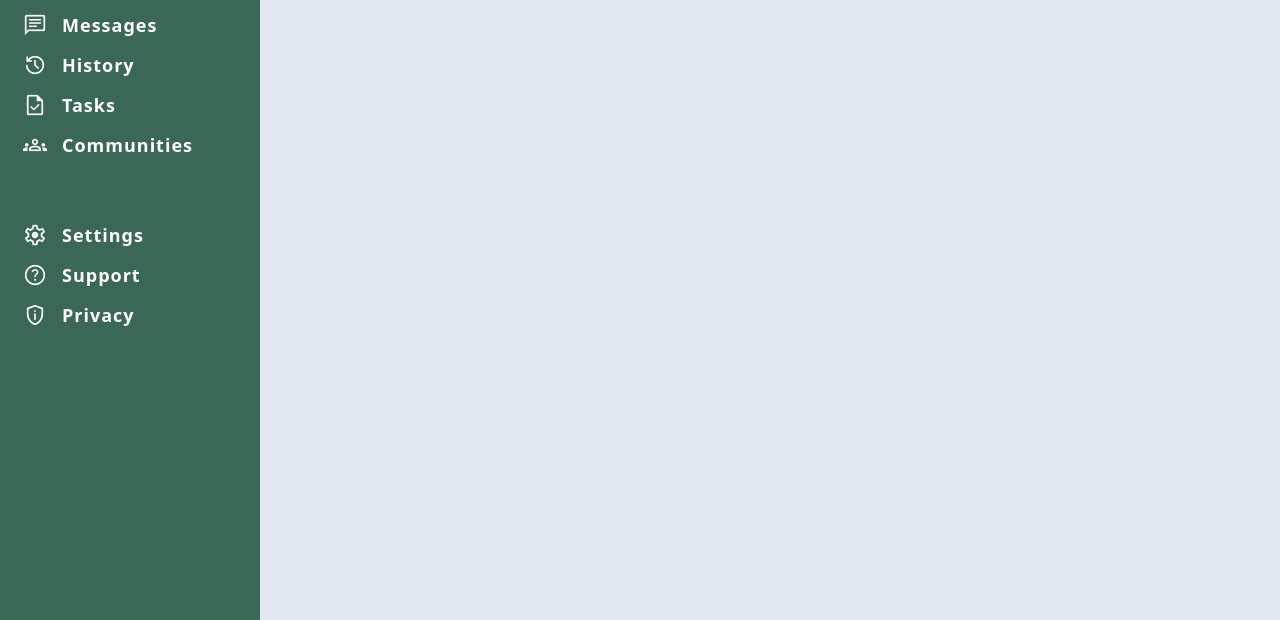
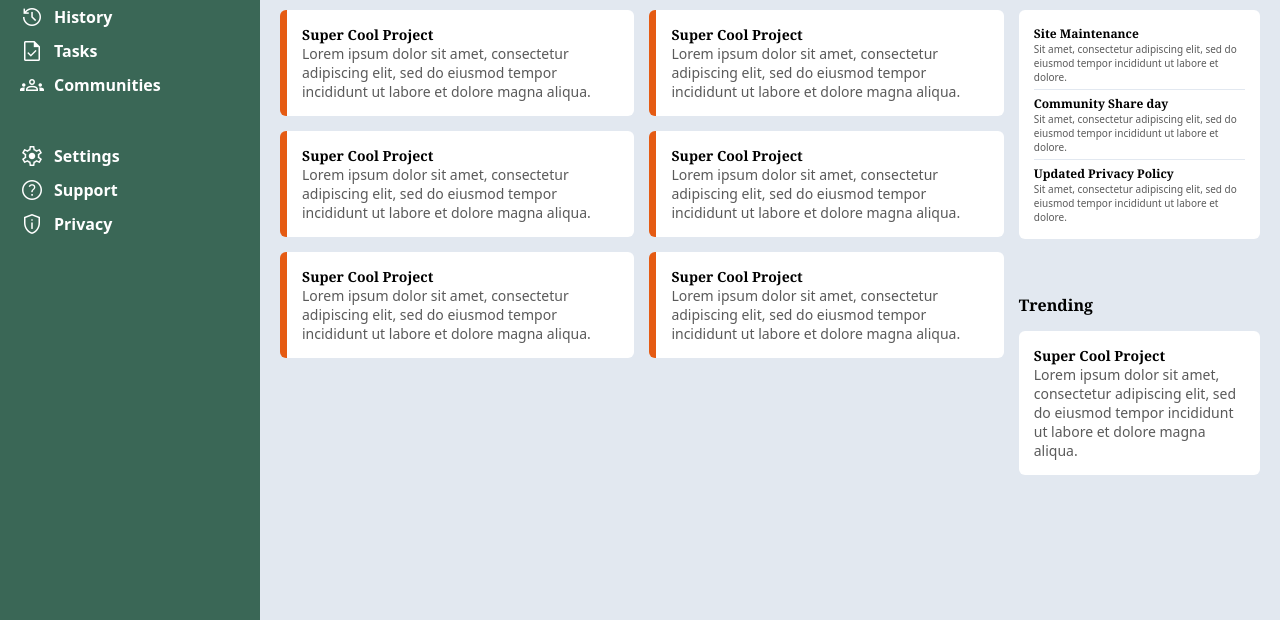
Before and after one commit to SnackSquid/admin-dashboard, a plain HTML site: page index.html in a window 1280 px wide. Shown: the part 180-800 px from the top of the page. Drawn offline with nearby package versions, Linux system fonts and the light colour scheme.

Commit message:
Adjust font and add card styles

```diff
--- a/index.html
+++ b/index.html
@@ -98,14 +98,87 @@
             <div class="projects">
                 <h4>Your projects</h4>
                 <div class="projectGrid">
-
+                    <div class="card">
+                        <h3>Super Cool Project</h3>
+                        <p>Lorem ipsum dolor sit amet, consectetur adipiscing
+                            elit, sed do eiusmod tempor incididunt ut labore
+                            et dolore magna aliqua.
+                        </p>
+                    </div>
+                    <div class="card">
+                        <h3>Super Cool Project</h3>
+                        <p>Lorem ipsum dolor sit amet, consectetur adipiscing
+                            elit, sed do eiusmod tempor incididunt ut labore
+                            et dolore magna aliqua.
+                        </p>
+                    </div>
+                    <div class="card">
+                        <h3>Super Cool Project</h3>
+                        <p>Lorem ipsum dolor sit amet, consectetur adipiscing
+                            elit, sed do eiusmod tempor incididunt ut labore
+                            et dolore magna aliqua.
+                        </p>
+                    </div>
+                    <div class="card">
+                        <h3>Super Cool Project</h3>
+                        <p>Lorem ipsum dolor sit amet, consectetur adipiscing
+                            elit, sed do eiusmod tempor incididunt ut labore
+                            et dolore magna aliqua.
+                        </p>
+                    </div>
+                    <div class="card">
+                        <h3>Super Cool Project</h3>
+                        <p>Lorem ipsum dolor sit amet, consectetur adipiscing
+                            elit, sed do eiusmod tempor incididunt ut labore
+                            et dolore magna aliqua.
+                        </p>
+                    </div>
+                    <div class="card">
+                        <h3>Super Cool Project</h3>
+                        <p>Lorem ipsum dolor sit amet, consectetur adipiscing
+                            elit, sed do eiusmod tempor incididunt ut labore
+                            et dolore magna aliqua.</p>
+                    </div>
                 </div>
 
             </div>
             <div class="announcements">
-
+                <h4>Announcements</h4>
+                <div class="cardRight" id="announcementCard">
+                    <div class="announcementMessage">
+                        <h5>Site Maintenance</h5>
+                        <p>Sit amet, consectetur adipiscing elit, sed do
+                            eiusmod tempor incididunt ut
+                            labore et dolore.
+                        </p>
+                    </div>
+                    <hr>
+                    <div class="announcementMessage">
+                        <h5>Community Share day</h5>
+                        <p>Sit amet, consectetur adipiscing elit, sed do
+                            eiusmod tempor incididunt ut
+                            labore et dolore.
+                        </p>
+                    </div>
+                    <hr>
+                    <div class="announcementMessage">
+                        <h5>Updated Privacy Policy</h5>
+                        <p>Sit amet, consectetur adipiscing elit, sed do
+                            eiusmod tempor incididunt ut
+                            labore et dolore.
+                        </p>
+                    </div>
+                </div>
             </div>
             <div class="trending">
+                <h4>Trending</h4>
+                <div class="cardRight">
+                    <h3>Super Cool Project</h3>
+                    <p>Lorem ipsum dolor sit amet, consectetur adipiscing
+                        elit, sed do eiusmod tempor incididunt ut labore
+                        et dolore magna aliqua.
+                    </p>
+                </div>
 
             </div>
         </div>
--- a/style.css
+++ b/style.css
@@ -1,21 +1,30 @@
 :root {
     --green: #3a6756;
     --light-bluegrey: #e2e8f0;
+    --orange: #E55B13;
+    --grey: #5a5a5a;
     font-family: system-ui, -apple-system, BlinkMacSystemFont, 'Segoe UI', Roboto, Oxygen, Ubuntu, Cantarell, 'Open Sans', 'Helvetica Neue', sans-serif;
 }
 
 .material-symbols-outlined {
   font-variation-settings:
   'FILL' 0,
-  'wght' 500,
+  'wght' 400,
   'GRAD' 0,
   'opsz' 48;
 }
 
-h1, h2, h3, h4 {
+h1, h2, h3, h4, h5 {
     font-family: Georgia, 'Times New Roman', Times, serif;
     margin: 0;
-    padding: 0;;
+    padding: 0;
+}
+
+h3 {
+    font-size: 14px;
+}
+h5 {
+    font-size: 12px;
 }
 
 body {
@@ -23,8 +32,17 @@ body {
 }
 
 p {
+    color: var(--grey);
+    font-size: 14px;
     margin: 0;
     padding: 0;
+}
+
+hr {
+    border: 0;
+    height: 1px;
+    background: var(--light-bluegrey);
+    width: 100%;
 }
 
 .container {
@@ -40,8 +58,8 @@ p {
     background-color: var(--green);
     color: white;
     grid-row: 1 / 3;
-    grid-template-rows: 50px 250px 175px;
-    gap: 40px;
+    grid-template-rows: 50px minmax(200px, 230px) minmax(120px, 150px);
+    align-items: center;
     padding: 15px;
 }
 
@@ -49,7 +67,6 @@ p {
     display: flex;
     align-items: center;
     justify-content: left;
-    letter-spacing: 1px;
 }
 
 .sidebarHeader > img {
@@ -66,11 +83,10 @@ p {
     display: flex;
     justify-content: left;
     align-items: center;
-    gap: 15px;
-    padding: 8px;
-    font-weight: 600;
-    font-size: 18px;
-    letter-spacing: 1px;
+    gap: 10px;
+    padding: 5px;
+    font-weight: 700;
+    font-size: 16px;
 }
 
 /* Header area */
@@ -166,6 +182,69 @@ p {
 /* Card area */
 
 .cardContainer {
+    display: grid;
     background-color: var(--light-bluegrey);
+    gap: 15px;
+    padding: 20px;
+    grid-template-columns: 3fr 1fr;
+    grid-template-rows: repeat(2, 1fr);
+}
 
+.projects {
+    grid-column: 1 / 2;
+    grid-row: 1 / 3;
 }
+
+.projectGrid {
+    display: grid;
+    grid-template-rows: repeat(2, 1fr);
+    grid-template-columns: repeat(2, 1fr);
+    gap: 15px;
+}
+
+.projects > h4 {
+    padding-bottom: 15px;
+}
+
+.card {
+    display: flex;
+    flex-direction: column;
+    flex: 0 1 auto;
+    background-color: white;
+    border-radius: 6px;
+    border-left: 7px solid var(--orange);
+    padding: 15px;
+}
+
+.announcements {
+    grid-column: 2 / 3;
+    grid-row: 1 / 2;
+}
+
+.trending {
+    grid-column: 2 / 3;
+    grid-row: 2 / 3;
+}
+
+.cardRight {
+    background-color: white;
+    border-radius: 6px;
+    padding: 15px;
+}
+
+#announcementCard {
+    display: flex;
+    flex-direction: column;
+}
+
+.announcementMessage > p {
+    font-size: 10px;
+}
+
+.trending > h4, .announcements > h4 {
+    padding-bottom: 15px;
+}
+
+.cardRight {
+    font-size: 10px;
+}
```
